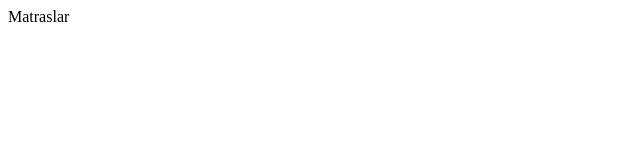
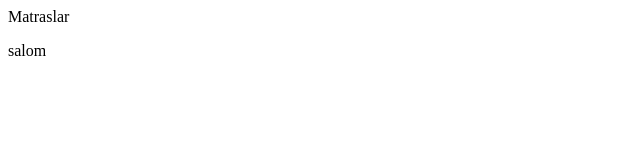
Before and after one commit to Rustamovichdev/matraslar, a React (Vite) app: page / in a window 1280 px wide. Shown: the top 160 px of the page, without its empty margins (0-640 px from the left). Built offline with nearby package versions, Linux system fonts and the light colour scheme.

Commit message:
add text

```diff
--- a/src/App.tsx
+++ b/src/App.tsx
@@ -1,7 +1,11 @@
 import type { FC } from "react";
 
 const App: FC = () => {
-    return <>Matraslar</>;
+    return (
+        <>
+            Matraslar <p>salom</p>
+        </>
+    );
 };
 
 export default App;
```
